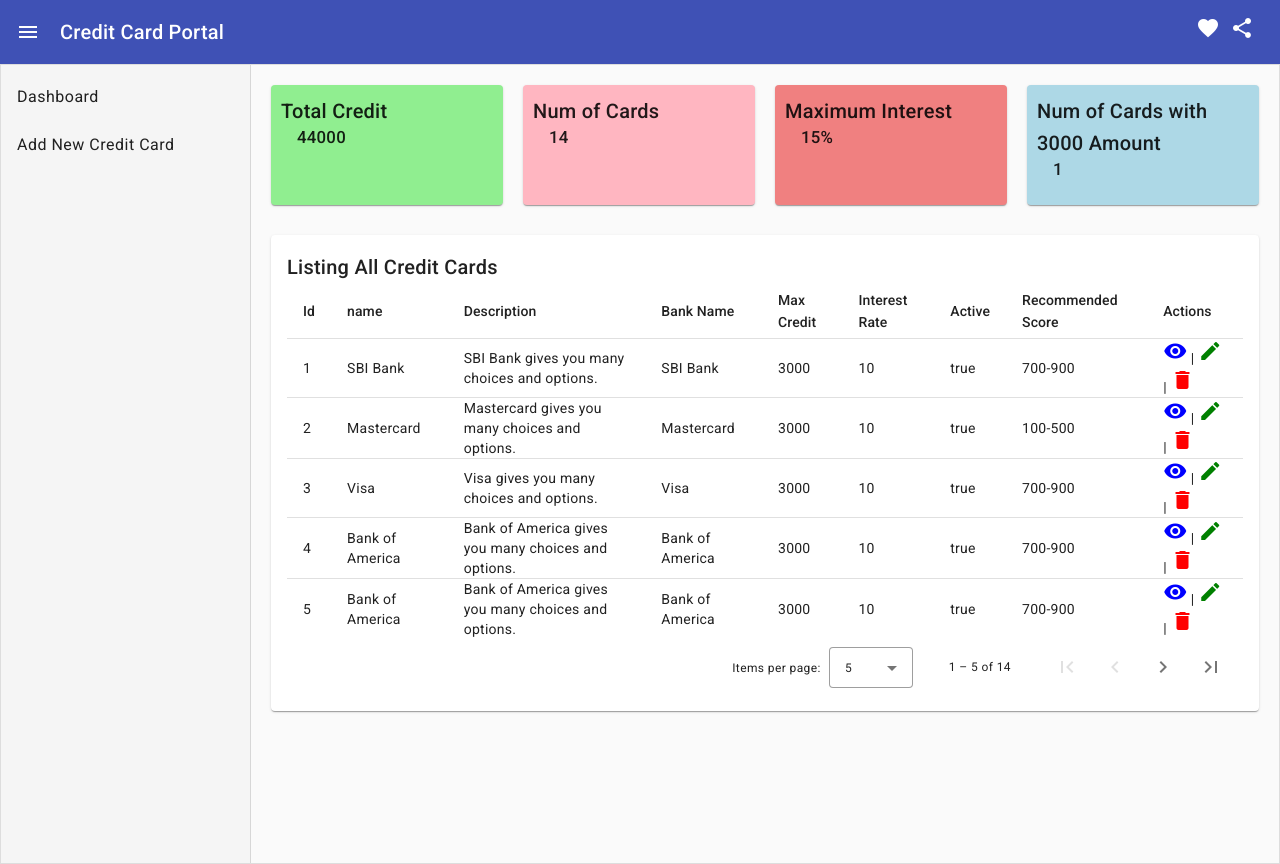
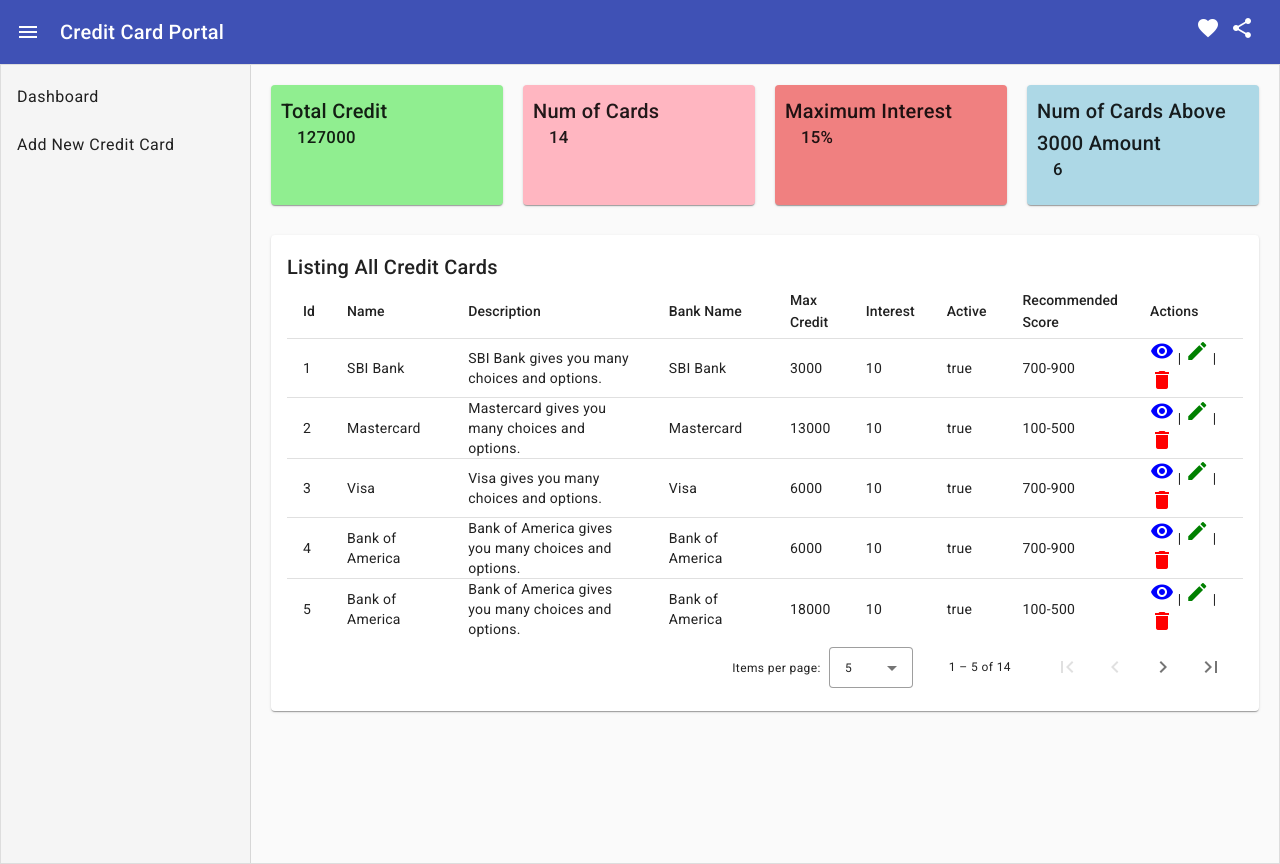
Before and after one commit to ashutosh2708/CreditCard-Admin-Portal, an Angular app: page /creditcards in a window 1280 px wide. Built offline with nearby package versions, Linux system fonts and the light colour scheme; data requests are answered from the project's data file.

Commit message:
final changes

```diff
--- a/db.json
+++ b/db.json
@@ -19,7 +19,7 @@
       "name": "Mastercard",
       "description": "Mastercard gives you many choices and options.",
       "bankName": "Mastercard",
-      "maxCredit": 3000,
+      "maxCredit": "13000",
       "interestRate": 10,
       "active": true,
       "recommendedScore": "100-500",
@@ -33,7 +33,7 @@
       "name": "Visa",
       "description": "Visa gives you many choices and options.",
       "bankName": "Visa",
-      "maxCredit": 3000,
+      "maxCredit": "6000",
       "interestRate": 10,
       "active": true,
       "recommendedScore": "700-900",
@@ -47,7 +47,7 @@
       "name": "Bank of America",
       "description": "Bank of America gives you many choices and options.",
       "bankName": "Bank of America",
-      "maxCredit": 3000,
+      "maxCredit": "6000",
       "interestRate": 10,
       "active": true,
       "recommendedScore": "700-900",
@@ -61,10 +61,10 @@
       "name": "Bank of America",
       "description": "Bank of America gives you many choices and options.",
       "bankName": "Bank of America",
-      "maxCredit": 3000,
+      "maxCredit": "18000",
       "interestRate": 10,
       "active": true,
-      "recommendedScore": "700-900",
+      "recommendedScore": "100-500",
       "annualFee": 4,
       "termsAndConditions": "Following are the terms and conditions",
       "createdDate": "2023-31-08",
@@ -173,7 +173,7 @@
       "name": "Bank of America",
       "description": "Bank of America gives you many choices and options.",
       "bankName": "Bank of America",
-      "maxCredit": 3000,
+      "maxCredit": "55000",
       "interestRate": 10,
       "active": true,
       "recommendedScore": "700-900",
--- a/src/app/creditcards/creditcards.component.html
+++ b/src/app/creditcards/creditcards.component.html
@@ -21,7 +21,7 @@
   </mat-card>
 
   <mat-card class="mat-cards count-card bg-info">
-    <mat-card-title>Num of Cards with 3000 Amount</mat-card-title>
+    <mat-card-title>Num of Cards Above 3000 Amount</mat-card-title>
     <mat-card-content class="mat-content">{{
       creditCardMaximumAmount
     }}</mat-card-content>
@@ -39,7 +39,7 @@
         <td mat-cell *matCellDef="let element">{{ element.id }}</td>
       </ng-container>
       <ng-container matColumnDef="name">
-        <th mat-header-cell *matHeaderCellDef>name</th>
+        <th mat-header-cell *matHeaderCellDef>Name</th>
         <td mat-cell *matCellDef="let element">{{ element.name }}</td>
       </ng-container>
       <ng-container matColumnDef="description">
@@ -55,7 +55,7 @@
         <td mat-cell *matCellDef="let element">{{ element.maxCredit }}</td>
       </ng-container>
       <ng-container matColumnDef="interestRate">
-        <th mat-header-cell *matHeaderCellDef>Interest Rate</th>
+        <th mat-header-cell *matHeaderCellDef>Interest</th>
         <td mat-cell *matCellDef="let element">{{ element.interestRate }}</td>
       </ng-container>
       <ng-container matColumnDef="active">
@@ -76,7 +76,7 @@
               aria-hidden="false"
               aria-label="Example home icon"
               fontIcon="visibility"
-              style="color: blue"
+              style="color: blue; cursor: pointer;"
               (click)="openDialog(element.id)"
             ></mat-icon>
           </a>
--- a/src/app/creditcards/creditcards.component.scss
+++ b/src/app/creditcards/creditcards.component.scss
@@ -21,7 +21,7 @@
   box-shadow: 20px;
 }
 
-.mat-content{
+.mat-content {
   font-size: larger;
   font-weight: 500;
 }
@@ -29,3 +29,34 @@
 .mat-cards {
   margin: 10px;
 }
+
+.mat-column-id {
+  width: 2%;
+  max-width: 2%;
+  min-width: 2%;
+}
+.mat-column-name,
+.mat-column-bankName {
+  width: 13%;
+  max-width: 13%;
+  min-width: 13%;
+}
+.mat-column-description {
+  width: 23%;
+  max-width: 23%;
+  min-width: 23%;
+}
+
+.mat-column-maxCredit,
+.mat-column-interestRate,
+.mat-column-active {
+  width: 8%;
+  max-width: 8%;
+  min-width: 8%;
+}
+
+.mat-column-recommendedScore,.mat-column-actions {
+  width: 12%;
+  max-width: 12%;
+  min-width: 12%;
+}
--- a/src/app/creditcards/creditcards.component.ts
+++ b/src/app/creditcards/creditcards.component.ts
@@ -7,7 +7,7 @@ import { MatSort } from '@angular/material/sort';
 import { CreditcardsService } from '../services/creditcards.service';
 import { CreditDialogComponent } from './dialog/credit-dialog/credit-dialog.component';
 
-import { MatDialog } from "@angular/material/dialog";
+import { MatDialog } from '@angular/material/dialog';
 
 @Component({
   selector: 'app-creditcards',
@@ -22,7 +22,10 @@ export class CreditcardsComponent {
   creditCardMaximumInterest: number = 0;
   creditCardMaximumAmount: number = 0;
 
-  constructor(private creditCardsService: CreditcardsService, public dialog:MatDialog) {
+  constructor(
+    private creditCardsService: CreditcardsService,
+    public dialog: MatDialog
+  ) {
     this.creditCardsService.getCreditCards().subscribe((data: CreditCard[]) => {
       this.creditcards = data;
 
@@ -59,8 +62,12 @@ export class CreditcardsComponent {
 
   calculateMetrics() {
     // Calculate the total amount of all credit cards
-    this.totalCreditCardAmount = Math.round(
-      this.creditcards.reduce((total, card) => total + card.maxCredit, 0)
+    this.totalCreditCardAmount = this.creditcards.reduce(
+      (total, card) => total + Number(card.maxCredit),
+      0
+    );
+    this.totalCreditCardAmount = parseFloat(
+      this.totalCreditCardAmount.toFixed(2)
     );
 
     // Calculate the total number of credit cards
@@ -77,11 +84,11 @@ export class CreditcardsComponent {
     ).length;
   }
 
-  openDialog(rowId:any) {
+  openDialog(rowId: any) {
     this.dialog.open(CreditDialogComponent, {
       height: '358px',
       width: '450px',
-      data: { data: rowId},
+      data: { data: rowId },
     });
   }
 }
--- a/src/app/creditcards/dialog/credit-dialog/credit-dialog.component.scss
+++ b/src/app/creditcards/dialog/credit-dialog/credit-dialog.component.scss
@@ -12,7 +12,7 @@ mat-card {
   overflow: hidden;
 
   mat-card-header {
-    background-color: #3498db;
+    background-color: #86c4ee;
     color: white;
   }
 
@@ -29,6 +29,7 @@ mat-card {
 
   mat-card-subtitle {
     font-size: 1rem;
+    text-align: center;
   }
 
   mat-card-content {
--- a/src/app/creditcards/dialog/credit-dialog/credit-dialog.component.ts
+++ b/src/app/creditcards/dialog/credit-dialog/credit-dialog.component.ts
@@ -1,4 +1,4 @@
-import { Component, Inject } from '@angular/core';
+import { Component, Inject, OnDestroy, OnInit } from '@angular/core';
 import { Subject, takeUntil } from 'rxjs';
 import { CreditCard } from 'src/app/models/credit-card';
 import { CreditcardsService } from 'src/app/services/creditcards.service';
@@ -9,7 +9,7 @@ import { MAT_DIALOG_DATA, MatDialogRef } from '@angular/material/dialog';
   templateUrl: './credit-dialog.component.html',
   styleUrls: ['./credit-dialog.component.scss'],
 })
-export class CreditDialogComponent {
+export class CreditDialogComponent implements OnInit, OnDestroy {
   creditCardDetails!: CreditCard;
   creditCardId!: Number;
 
@@ -19,8 +19,14 @@ export class CreditDialogComponent {
     public dialogRef: MatDialogRef<CreditDialogComponent>,
     @Inject(MAT_DIALOG_DATA) public dialogData: any,
     private creditCardsService: CreditcardsService
-  ) {
-    this.creditCardId = dialogData.data;
+  ) {}
+
+  ngOnInit() {
+    this.getCreditCardDetails(this.dialogData);
+  }
+
+  getCreditCardDetails(rowId: any) {
+    this.creditCardId = rowId.data;
 
     this.creditCardsService
       .getCreditCardById(this.creditCardId)
--- a/src/app/creditcards/edit/edit.component.ts
+++ b/src/app/creditcards/edit/edit.component.ts
@@ -1,7 +1,7 @@
 import { Component } from '@angular/core';
 import { FormBuilder, FormGroup, Validators } from '@angular/forms';
 import { MatSnackBar } from '@angular/material/snack-bar';
-import { ActivatedRoute } from '@angular/router';
+import { ActivatedRoute, Router } from '@angular/router';
 import { Subject, takeUntil } from 'rxjs';
 import { CreditCard } from 'src/app/models/credit-card';
 import { CreditcardsService } from 'src/app/services/creditcards.service';
@@ -23,6 +23,7 @@ export class EditComponent {
   constructor(
     private formBuilder: FormBuilder,
     private route: ActivatedRoute,
+    private router: Router,
     private snackBar: MatSnackBar,
     private creditCardsService: CreditcardsService
   ) {
@@ -74,6 +75,7 @@ export class EditComponent {
         .pipe(takeUntil(this.destroy$))
         .subscribe(() => {
           this.showSuccessMessage('Credit Card Updated Successfully');
+          this.router.navigate(['creditcards']);
         });
     }
   }
```
